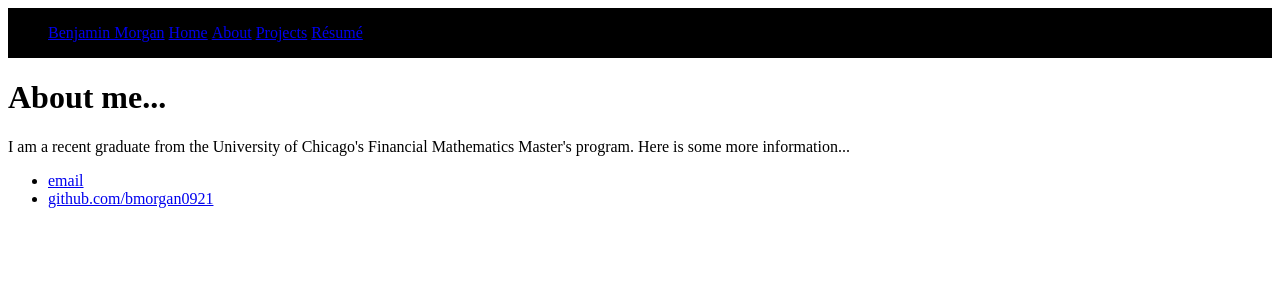
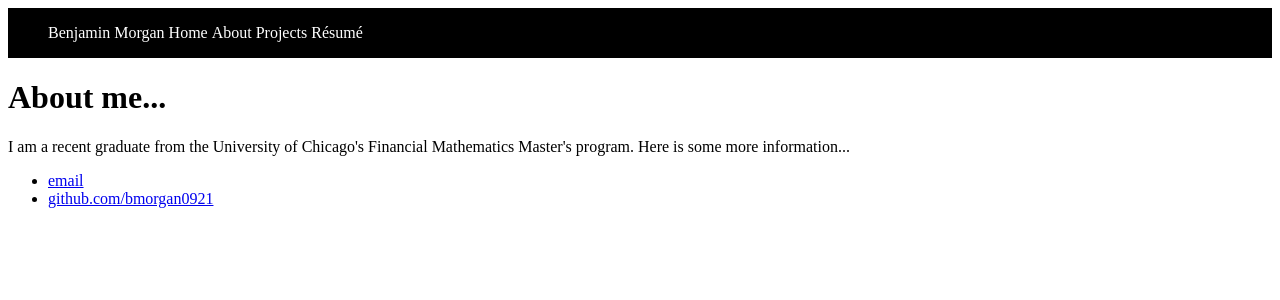
Before and after one commit to bmorgan0921/bmorgan0921.github.io, a Jekyll site: the page built from about/index.html, in a window 1280 px wide. Shown: the top 300 px of the page. Built offline with Jekyll 4.4.1, drawn with Linux system fonts in a browser that asks for light colours.

Commit message:
added styling to top navbar

```diff
--- a/css/main.css
+++ b/css/main.css
@@ -3,3 +3,4 @@ div.c1 section ul li.c2 a { color:black; }
 .link { color:black; text-decoration: none; background-color: none;}
 .topnav { background-color: black; overflow: hidden;}
 .topnav li { display: inline;}
+.topnav li a {color:white; text-decoration: none;}
```
